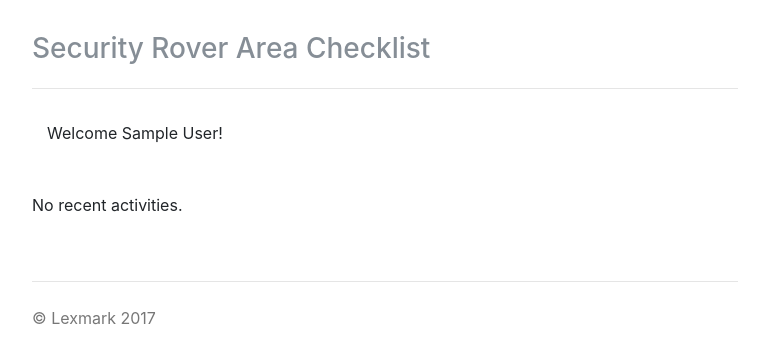
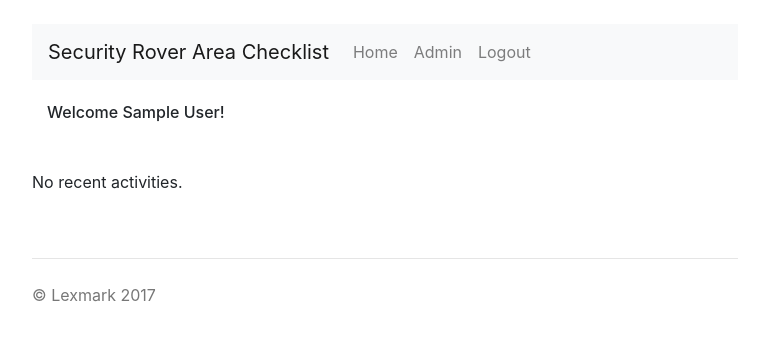
Before and after one commit to dorooobu/security_rover, a Django app: page /srac/ in a window 1280 px wide. Shown: the top 364 px of the page, without its empty margins (255-1024 px from the left). Run offline with Django 3.2, Linux system fonts and the light colour scheme; the visitor is signed in with stand-in values (Sample User, id 1); data that the repository does not hold is empty; some libraries are stand-ins or nearby versions.

Commit message:
added login redirect (index) added navbar

```diff
--- a/security_rover/settings.py
+++ b/security_rover/settings.py
@@ -125,3 +125,5 @@ USE_TZ = True
 # https://docs.djangoproject.com/en/1.11/howto/static-files/
 
 STATIC_URL = '/static/'
+
+LOGIN_REDIRECT_URL = '/srac'
--- a/srac/templates/srac/base.html
+++ b/srac/templates/srac/base.html
@@ -20,12 +20,32 @@
     <body>
         <div class="container">
         {% block container %}
-            <div class="header clearfix">
-                <h3 class="text-muted">Security Rover Area Checklist</h3>
-            </div>
+            <nav class="navbar navbar-expand-lg navbar-light bg-light">
+                <a class="navbar-brand" href="#">Security Rover Area Checklist</a>
+                <button class="navbar-toggler" type="button" data-toggle="collapse" data-target="#navbarSupportedContent" aria-controls="navbarSupportedContent" aria-expanded="false" aria-label="Toggle navigation">
+                    <span class="navbar-toggler-icon"></span>
+                </button>
+
+                <div class="collapse navbar-collapse" id="navbarSupportedContent">
+                    <ul class="navbar-nav mr-auto">
+                        <li class="nav-item">
+                            <a class="nav-link" href="{% url 'srac:index' %}">Home</a>
+                        </li>
+                        {% if user.is_staff == 1 %}
+                        <li class="nav-item">
+                            <a class="nav-link" href="/admin">Admin</a>
+                        </li>
+                        {% endif %}
+                        <li class="nav-item">
+                            <a class="nav-link" href="{% url 'srac:logout' %}">Logout</a>
+                        </li>
+                    </ul>
+                </div>
+            </nav>
             {% if user.is_authenticated %}
+            <br />
             <div class="col">
-                <p>Welcome {{ user.get_full_name }}!</p>
+                <h6>Welcome {{ user.get_full_name }}!</h6>
             </div>
             {% endif %}
 
@@ -38,5 +58,8 @@
                 <p>&copy; Lexmark 2017</p>
             </footer>
         </div>
+        <script src="https://code.jquery.com/jquery-3.2.1.slim.min.js" integrity="sha384-KJ3o2DKtIkvYIK3UENzmM7KCkRr/rE9/Qpg6aAZGJwFDMVNA/GpGFF93hXpG5KkN" crossorigin="anonymous"></script>
+        <script src="https://cdnjs.cloudflare.com/ajax/libs/popper.js/1.11.0/umd/popper.min.js" integrity="sha384-b/U6ypiBEHpOf/4+1nzFpr53nxSS+GLCkfwBdFNTxtclqqenISfwAzpKaMNFNmj4" crossorigin="anonymous"></script>
+        <script src="https://maxcdn.bootstrapcdn.com/bootstrap/4.0.0-beta/js/bootstrap.min.js" integrity="sha384-h0AbiXch4ZDo7tp9hKZ4TsHbi047NrKGLO3SEJAg45jXxnGIfYzk4Si90RDIqNm1" crossorigin="anonymous"></script>
     </body>
 </html>
--- a/srac/urls.py
+++ b/srac/urls.py
@@ -7,7 +7,7 @@ app_name = 'srac'
 urlpatterns = [
     url(r'^$', views.IndexView.as_view(), name='index'),
     url(r'^login/$', auth_views.login, name='login'),
-    url(r'^logout/$', auth_views.logout, name='logout'),
+    url(r'^logout/$', auth_views.logout, {'next_page': '/srac/login'}, name='logout'),
     url(r'^checklists/(?P<location_hash>[A-Za-z0-9_]+)', views.checklist, name='checklists'),
     url(r'^session/add/(?P<location_hash>[A-Za-z0-9_]+)', views.session_add, name='session.add'),
     url(r'^session/edit/(?P<session_id>[0-9_]+)', views.session_edit, name='session.edit'),
--- a/srac/views.py
+++ b/srac/views.py
@@ -1,4 +1,5 @@
 from django.contrib.auth.decorators import login_required
+from django.contrib.auth.mixins import LoginRequiredMixin
 from django.contrib.auth.models import User
 from django.http import HttpResponseRedirect
 from django.shortcuts import get_object_or_404
@@ -163,7 +164,8 @@ def get_session_location(session):
     return session_checklist_set[0].location_checklist.location
 
 
-class IndexView(generic.ListView):
+class IndexView(LoginRequiredMixin, generic.ListView):
+    login_url = '/srac/login/'
     template_name = 'srac/index.html'
     context_object_name = 'event_set'
 
```
